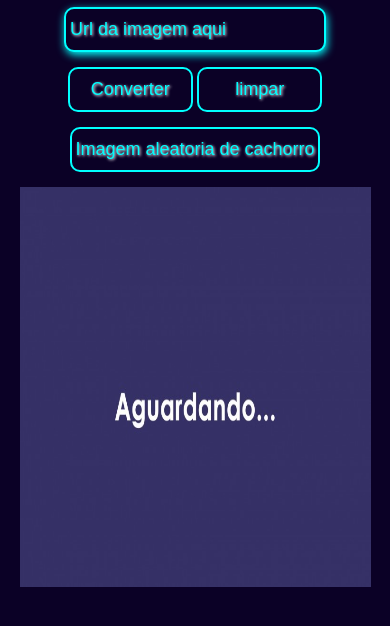
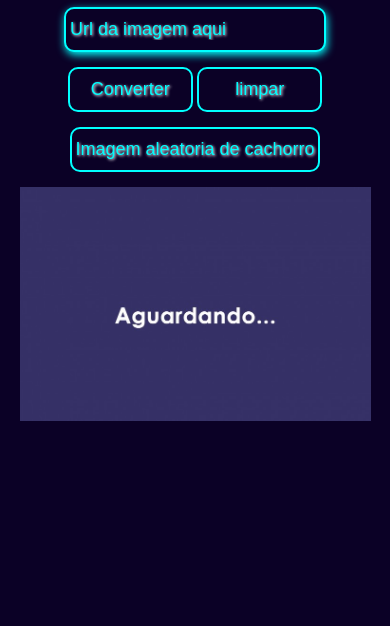
Before and after one commit to jose-rennyer/conversor-de-url-photos, a plain HTML site: page index.html in a window 390 px wide. Shown: the part 40-666 px from the top of the page. Drawn offline with Linux system fonts and the light colour scheme.

Commit message:
algumas mudanças

```diff
--- a/index.html
+++ b/index.html
@@ -47,8 +47,8 @@
             color:cyan;
         }
         .image-area #imagem{
-            width:90%;
-            height:400px;
+            width:50%;
+            height:auto;
         }
         .image-area .bt,.bt-dog{
             width:125px;
@@ -79,6 +79,10 @@
             .image-area #campo{
                 width:250px;
             }
+            .image-area #imagem{
+                width:90%;
+                height:auto;
+            }
         }
 
     </style>
```
